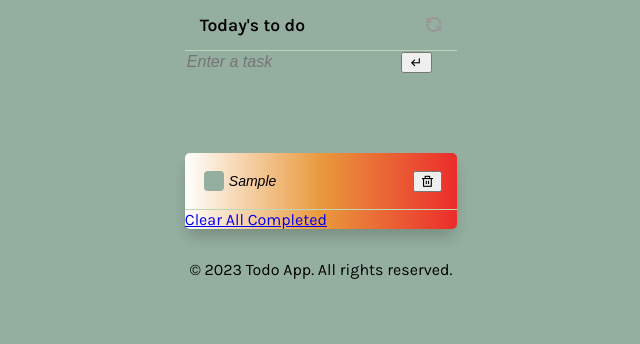
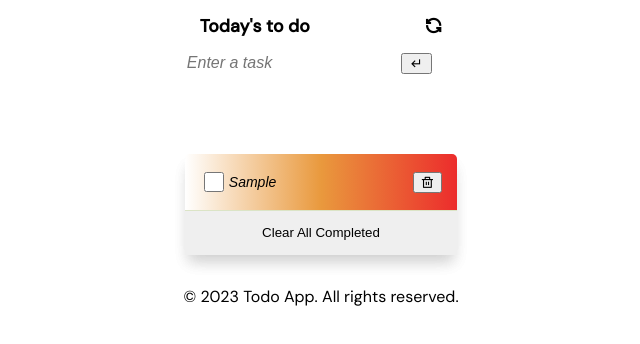
Before and after one commit to aradradev/to-do-list-day1, a website built with webpack: page src/index.html in a window 1280 px wide. Both pictures are taken after typing "Sample" into the empty fields and a click on the button 747 px from the left and 62 px from the top of the page. Shown: the whole page, without its empty margins (319-959 px from the left). Built offline with nearby package versions, Linux system fonts and the light colour scheme.

Commit message:
new update

```diff
--- a/src/modules/renderTodoList.js
+++ b/src/modules/renderTodoList.js
@@ -12,7 +12,6 @@ const renderTodoList = () => {
     listItem.setAttribute('data-index', index);
 
     listItem.setAttribute('draggable', true);
-
 
     const checkbox = document.createElement('input');
     checkbox.type = 'checkbox';
@@ -77,12 +76,17 @@ const renderTodoList = () => {
     renderTodoList();
   };
 
-  const clearCompleted = document.createElement('a');
+  const clearCompleted = document.createElement('button');
   clearCompleted.classList.add('clear-items');
   clearCompleted.textContent = 'Clear All Completed';
-  clearCompleted.href = '#';
   clearCompleted.addEventListener('click', clearCompletedTasks);
   todoListElement.appendChild(clearCompleted);
+
+  // if (tasks.length === 0) {
+  //   clearCompleted.style.display = 'none;'
+  // } else {
+  //   clearCompleted.style.display = 'block'
+  // }
 
   const listItems = document.querySelectorAll('#todo-list li');
     listItems.forEach((listItem) => {
--- a/src/style.css
+++ b/src/style.css
@@ -1,17 +1,15 @@
-@import url("https://fonts.googleapis.com/css2?family=Karla:wght@400;600;700&display=swap");
+@import url('https://fonts.googleapis.com/css2?family=DM+Sans:ital,wght@0,400;0,500;1,400&display=swap');
 
 :root {
   --bg-gradient: linear-gradient(to right, #fff, #e9993d, #ec2c2c);
-  --sec: #bbd6b8;
-  --main: #dbe4c6;
-  --third: #989898;
-  --fourth: #94af9f;
-  --text: #000;
+  --white-dark: #dbe4c6;
+  --red: #ec2c2c;
+  --black: #000;
 }
 
 body {
-  background-color: var(--fourth);
-  font-family: "Karla", sans-serif;
+  background-color: var(--bg-gradient);
+  font-family: 'DM Sans', sans-serif;
   margin: 0;
   padding: 0;
   box-sizing: border-box;
@@ -38,7 +36,7 @@ main {
   display: flex;
   justify-content: space-between;
   border-bottom: 1px solid var(--sec);
-  color: var(--text);
+  color: var(--black);
   font-weight: 600;
 }
 
@@ -56,7 +54,7 @@ main {
 }
 
 #reload-icon i:not(.enter):hover {
-  color: var(--text);
+  color: var(--black);
 }
 
 ul {
@@ -71,7 +69,7 @@ li {
   justify-content: space-between;
   align-items: center;
   padding: 15px;
-  border-bottom: 1px solid var(--sec);
+  border-bottom: 1px solid var(--white-dark);
   font-size: 14px;
 }
 
@@ -103,12 +101,24 @@ footer {
   justify-content: center;
   align-items: center;
   padding: 15px;
-  background-color: var(--fourth);
+  background-color: var(--bg-gradient);
+}
+
+button {
+  cursor: pointer;
+}
+
+.clear-items {
+  outline: none;
+  border: none;
+  width: 100%;
+  padding: 0.9rem 3.3rem;
+  cursor: pointer;
 }
 
 footer .clear-items {
   outline: none;
-  color: var(--main);
+  color: var(--white-dark);
   border: none;
   background: inherit;
   line-height: 1.5rem;
@@ -118,7 +128,7 @@ footer .clear-items {
 
 .completed {
   transition: opacity 0.3s ease-in-out;
-  text-decoration: line-through var(--text);
+  text-decoration: line-through var(--black);
   color: gray;
 }
 
@@ -127,41 +137,21 @@ footer .clear-items {
 }
 
 .task-item:hover {
-  background-color: var(--sec);
+  background-color: #dbe4c6;
 }
 
 .checkedBtn {
-  appearance: none;
-  -webkit-appearance: none;
-  -moz-appearance: none;
   width: 20px;
   height: 20px;
   border-radius: 4px;
-  border: 2px solid transparent; /* Hide the square border */
-  background-color: var(--fourth);
+  border: 2px solid transparent;
   position: relative;
   cursor: pointer;
   outline: none;
 }
 
 .checkedBtn:checked {
-  background-color: var(--fourth);
-}
-
-.checkedBtn::after {
-  content: "\2713"; /* Checkmark character */
-  position: absolute;
-  top: 50%;
-  left: 50%;
-  transform: translate(-50%, -50%);
-  font-size: 16px;
-  color: var(--text);
-  transition: opacity 0.3s ease-in-out;
-  opacity: 0; /* Initially hide the checkmark */
-}
-
-.checkedBtn:checked::after {
-  opacity: 1;
+  background-color: var(--black);
 }
 
 .inputDesc {
@@ -169,13 +159,13 @@ footer .clear-items {
   outline: none;
   background-color: transparent;
   font-size: 16px;
-  color: var(--text);
+  color: var(--black);
   padding: 2px;
 }
 
 @media screen and (min-width: 768px) {
   .listCont {
-    background-color: var(--main);
+    background-color: var(--white-dark);
     min-width: 50%;
     box-shadow:
       0 10px 15px -3px rgba(0, 0, 0, 0.1),
```
Also changed, not shown: dist/main.js.
